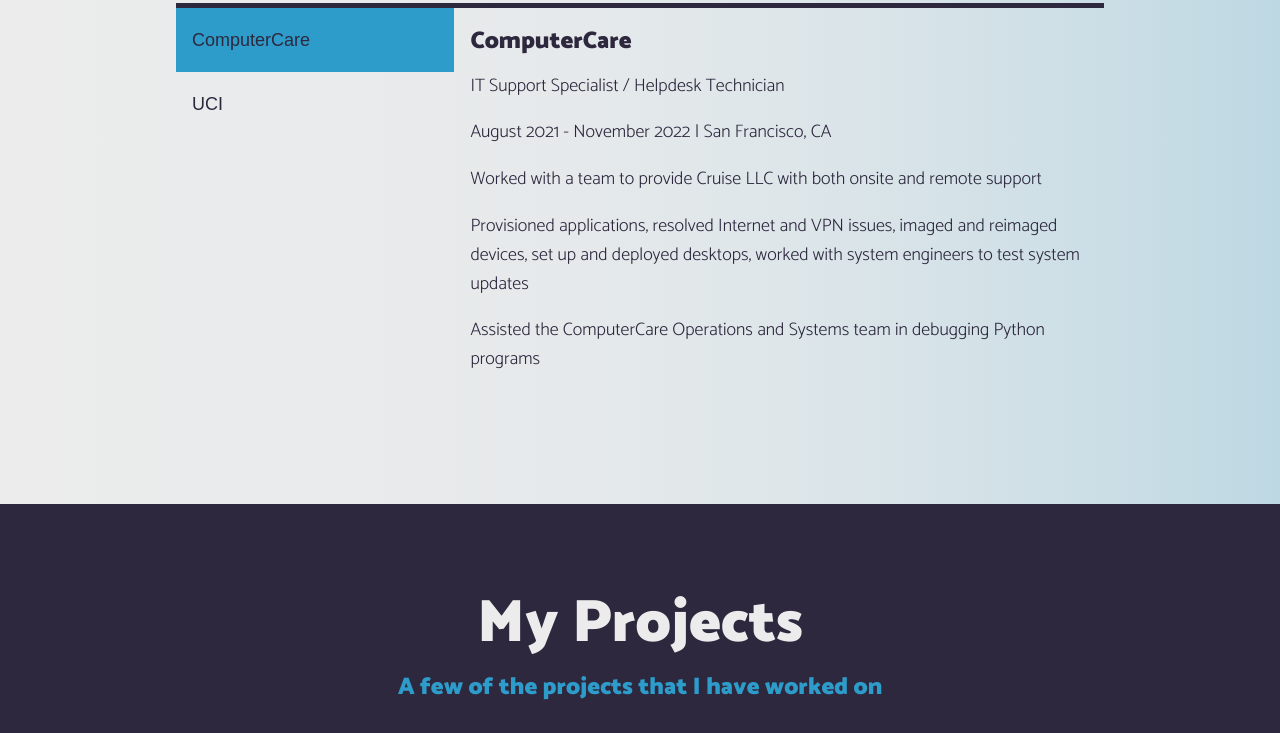
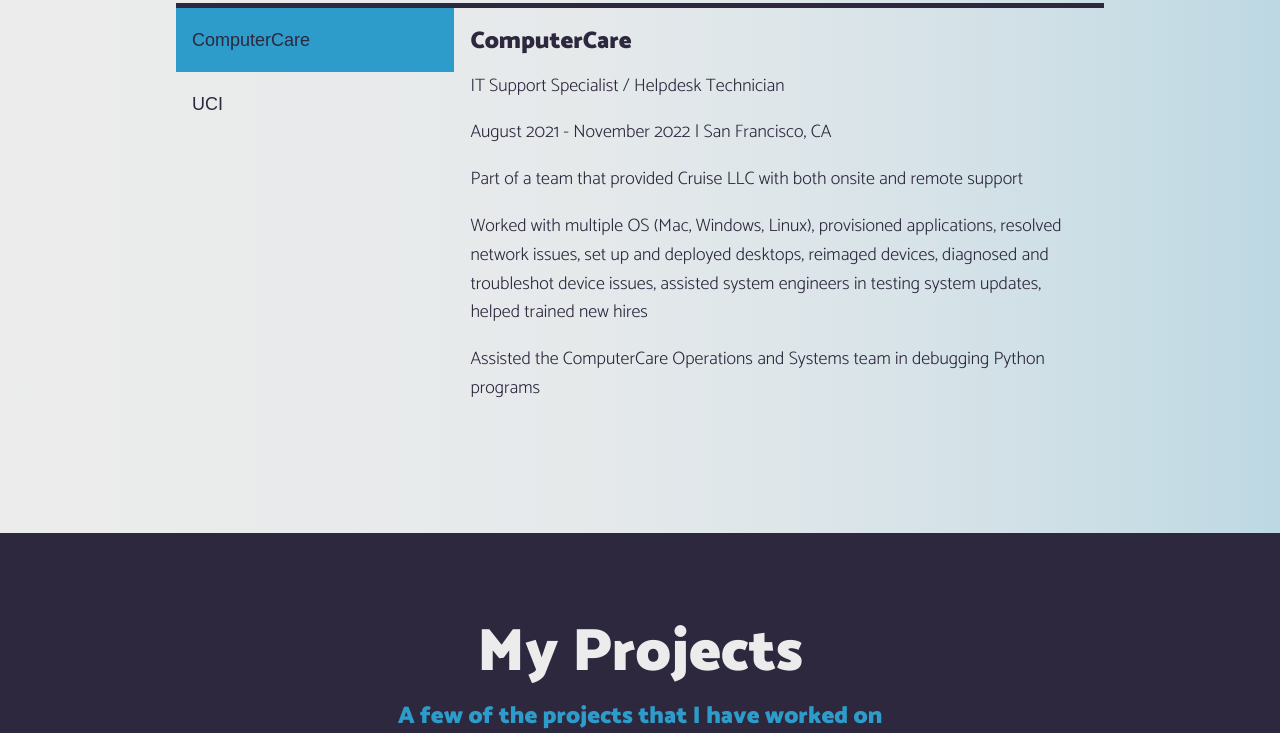
Before and after one commit to jayrellq/jayrellq.github.io, a plain HTML site: page index.html in a window 1280 px wide. Shown: the part 1386-2119 px from the top of the page. Drawn offline with nearby package versions, Linux system fonts and the light colour scheme.

Commit message:
CCR description

```diff
--- a/index.html
+++ b/index.html
@@ -93,8 +93,8 @@
                 <h3>ComputerCare</h3>
                 <p>IT Support Specialist / Helpdesk Technician</p>
                 <p>August 2021 - November 2022 | San Francisco, CA</p>
-                <p>Worked with a team to provide Cruise LLC with both onsite and remote support</p>
-                <p>Provisioned applications, resolved Internet and VPN issues, imaged and reimaged devices, set up and deployed desktops, worked with system engineers to test system updates</p>
+                <p>Part of a team that provided Cruise LLC with both onsite and remote support</p>
+                <p>Worked with multiple OS (Mac, Windows, Linux), provisioned applications, resolved network issues, set up and deployed desktops, reimaged devices, diagnosed and troubleshot device issues, assisted system engineers in testing system updates, helped trained new hires</p>
                 <p>Assisted the ComputerCare Operations and Systems team in debugging Python programs</p>
             </div>
 
```
